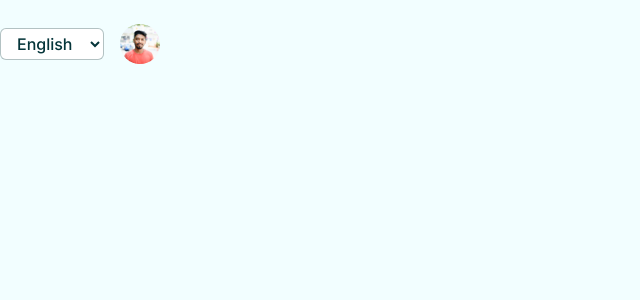
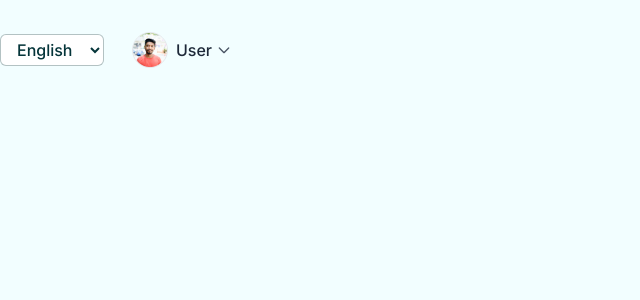
Before and after one commit to ridwanyah24/WEB-V2, a Next.js app in the folder WEB-V2/: page /components/layouts/Navbar in a window 1280 px wide. Shown: the top 300 px of the page, without its empty margins (0-640 px from the left). Built offline with nearby package versions, Linux system fonts and the light colour scheme.

Commit message:
modified:   WEB-V2/pages/components/guards/AuthGuard.tsx 	modified:   WEB-V2/pages/components/layouts/Navbar.tsx 	modified:   WEB-V2/pages/encyclopedia.tsx

```diff
--- a/WEB-V2/pages/components/guards/AuthGuard.tsx
+++ b/WEB-V2/pages/components/guards/AuthGuard.tsx
@@ -68,7 +68,7 @@ const AuthGuard: React.FC<AuthGuardProps> = ({
 
     // If page requires auth but user is not authenticated, redirect to signin
     if (requiresAuth && !isAuthenticated) {
-      router.replace("/signin");
+      router.replace("/");
     }
   }, [requiresAuth, bootstrapping, isAuthenticated, user, router]);
 
--- a/WEB-V2/pages/components/layouts/Navbar.tsx
+++ b/WEB-V2/pages/components/layouts/Navbar.tsx
@@ -22,6 +22,7 @@ function Navbar() {
   const router = useRouter();
   const profileRef = useRef<HTMLDivElement>(null);
   const dispatch = useAppDispatch();
+  const { user } = useAppSelector((state) => state.user);
 
   // Toggle functions
   const toggleMenu = () => setIsOpen(!isOpen);
@@ -94,40 +95,56 @@ function Navbar() {
           ))}
         </select>
 
-        {/* Profile dropdown */}
         <div className="relative" ref={profileRef}>
           <button
             onClick={toggleProfile}
-            className="flex items-center focus:outline-none"
+            className="flex items-center gap-2 px-3 py-2 rounded-lg hover:bg-[#F5DEB350] transition-colors"
             aria-label="Profile menu"
             aria-expanded={isProfileOpen}
           >
+            {/* Profile Image */}
             <Image
               src="/man.png"
               alt="User profile"
-              className="rounded-full cursor-pointer"
-              width={40}
-              height={40}
+              className="rounded-full cursor-pointer border border-gray-200"
+              width={36}
+              height={36}
             />
+
+            {/* Username + Chevron */}
+            <span className="flex items-center gap-1 text-sm font-medium text-gray-800">
+              <p>{user?.firstName|| "User"} {user?.lastName}</p>
+              <svg
+                className={`w-4 h-4 text-gray-600 transition-transform ${isProfileOpen ? "rotate-180" : "rotate-0"
+                  }`}
+                fill="none"
+                stroke="currentColor"
+                viewBox="0 0 24 24"
+                xmlns="http://www.w3.org/2000/svg"
+              >
+                <path strokeLinecap="round" strokeLinejoin="round" strokeWidth="2" d="M19 9l-7 7-7-7" />
+              </svg>
+            </span>
           </button>
 
+          {/* Dropdown menu */}
           {isProfileOpen && (
-            <div className="hidden md:block absolute right-0 mt-4 w-[280px] md:w-[300px] bg-white rounded-xl shadow-[4px_4px_16px_0px_#00000026] py-6 z-50">
+            <div className="absolute right-0 mt-2 w-[280px] md:w-[300px] bg-white rounded-xl shadow-[0_4px_16px_0px_rgba(0,0,0,0.15)] py-4 z-50">
               <div className="flex flex-col">
                 {profileLinks.map((link, index) => (
                   <button
                     key={index}
                     onClick={() => openModal(link.modal)}
-                    className="group px-4 py-2 text-sm text-[#05353a] hover:bg-[#05353a] flex justify-between items-center transition-colors duration-200"
+                    className="group px-4 py-2 text-sm text-gray-700 hover:bg-[#05353a] flex justify-between items-center transition-colors duration-200"
                   >
-                    <span className="group-hover:text-[#f2feff]">
+                    <span className="group-hover:text-white">
                       {t(link.label)}
                     </span>
-                    <MdOutlineArrowForwardIos className="text-[#05353a] group-hover:text-[#f2feff] transition-colors duration-200" />
+                    <MdOutlineArrowForwardIos className="text-gray-500 group-hover:text-white transition-colors duration-200" />
                   </button>
                 ))}
                 <button
-                  className="flex self-center text-[#ff0000] mt-4 cursor-pointer"
+                  className="flex self-center text-red-600 mt-3 font-medium hover:underline"
                   onClick={handleLogOut}
                 >
                   {t("Log out")}
--- a/WEB-V2/pages/encyclopedia.tsx
+++ b/WEB-V2/pages/encyclopedia.tsx
@@ -3,11 +3,19 @@ import Header from "./components/layouts/Header";
 import Footer from "./components/layouts/Footer";
 import Head from "next/head";
 import Link from "next/link";
-import { FiBookOpen } from "react-icons/fi";
 import { FaSearch, FaChevronRight } from "react-icons/fa";
 import { useTranslation } from "next-i18next";
 import { serverSideTranslations } from "next-i18next/serverSideTranslations";
 import type { GetStaticProps } from "next";
+
+import {
+  FiBookOpen  ,
+  FiUsers,
+  FiMusic,
+  FiMessageSquare,
+  FiStar,
+  FiFeather
+} from "react-icons/fi";
 
 const Encyclopedia = () => {
   const { t } = useTranslation("common");
@@ -18,37 +26,37 @@ const Encyclopedia = () => {
       title: "Urhobo Dictionary",
       description: "Comprehensive collection of Urhobo words and meanings",
       count: "1,200+ entries",
-      icon: <FiBookOpen className="w-6 h-6" />,
+      icon: <FiBookOpen className="w-6 h-6" />, // 📖 dictionary
     },
     {
       title: "Cultural Practices",
       description: "Traditional ceremonies, rites and customs",
       count: "85+ practices",
-      icon: <FiBookOpen className="w-6 h-6" />,
+      icon: <FiUsers className="w-6 h-6" />, // 👥 community/people
     },
     {
       title: "Historical Figures",
       description: "Notable Urhobo leaders and influencers",
       count: "60+ profiles",
-      icon: <FiBookOpen className="w-6 h-6" />,
+      icon: <FiStar className="w-6 h-6" />, // ⭐ notable/important figures
     },
     {
       title: "Proverbs & Idioms",
       description: "Wisdom passed through generations",
       count: "300+ sayings",
-      icon: <FiBookOpen className="w-6 h-6" />,
+      icon: <FiMessageSquare className="w-6 h-6" />, // 💬 speech/phrases
     },
     {
       title: "Traditional Music",
       description: "Instruments, rhythms and compositions",
       count: "45+ recordings",
-      icon: <FiBookOpen className="w-6 h-6" />,
+      icon: <FiMusic className="w-6 h-6" />, // 🎵 music
     },
     {
       title: "Folktales",
       description: "Moral stories and ancestral wisdom",
       count: "120+ stories",
-      icon: <FiBookOpen className="w-6 h-6" />,
+      icon: <FiFeather className="w-6 h-6" />, // 🪶 storytelling
     },
   ];
 
@@ -74,7 +82,7 @@ const Encyclopedia = () => {
           </p>
 
           {/* Search Bar */}
-          <div className="max-w-2xl mx-auto relative">
+          {/* <div className="max-w-2xl mx-auto relative">
             <div className="absolute inset-y-0 left-0 pl-3 flex items-center pointer-events-none">
               <FaSearch className="h-5 w-5 text-gray-400" />
             </div>
@@ -84,7 +92,7 @@ const Encyclopedia = () => {
               aria-label={t("Search the encyclopedia")}
               className="block w-full pl-10 pr-3 py-4 border border-gray-300 rounded-full shadow-sm focus:outline-none focus:ring-2 focus:ring-[#053B3A] focus:border-[#053B3A]"
             />
-          </div>
+          </div> */}
         </section>
 
         {/* Categories Grid */}
```
